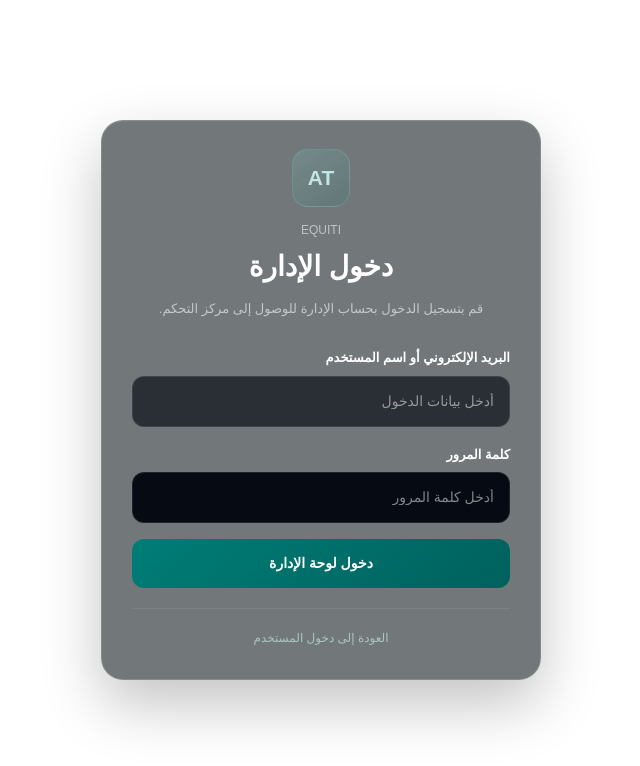
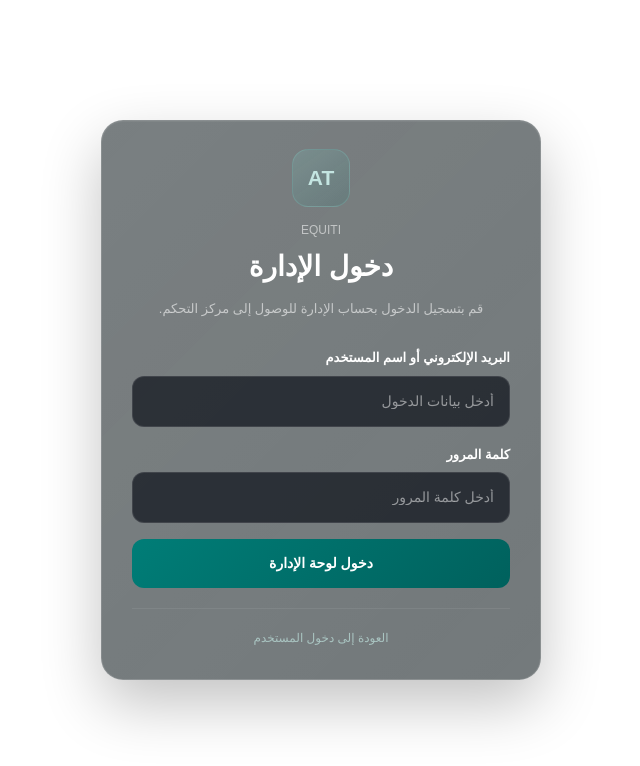
Before and after one commit to ffgg35646-ops/arab-trade, a Next.js app: page /admin/login in a window 1280 px wide. Shown: the top 766 px of the page, without its empty margins (414-1054 px from the left). Built offline with nearby package versions, Linux system fonts and the light colour scheme.

Commit message:
Finish graphite glass styling for admin login fields

```diff
--- a/app/admin/login/page.tsx
+++ b/app/admin/login/page.tsx
@@ -131,6 +131,8 @@ function AdminLoginContent() {
           maxWidth: 440,
           background:
             "rgba(48,56,59,.68)",
+          backgroundImage:
+            "linear-gradient(135deg,rgba(255,255,255,.055),rgba(255,255,255,.012))",
           border:
             "1px solid rgba(255,255,255,.14)",
           borderRadius: 22,
@@ -273,7 +275,7 @@ function AdminLoginContent() {
               border:
                 "1px solid rgba(255,255,255,.10)",
               background:
-                "#050a13",
+                "rgba(5,10,19,.66)",
               color: "#fff",
               outline: "none",
               fontSize: 14,
```
